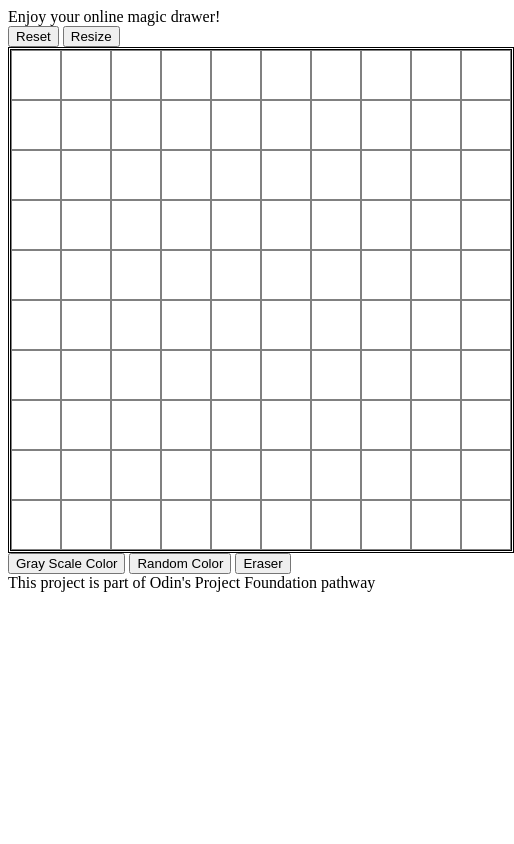
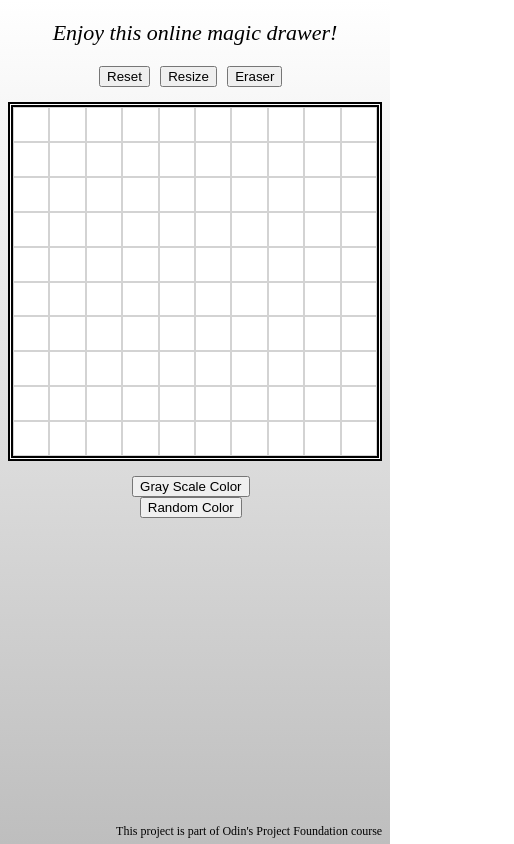
Before and after one commit to rzarroca/etch-a-skecth, a plain HTML site: page index.html in a window 390 px wide. Shown: the whole page, 514 px wide, since content can reach past the window. Drawn offline with Linux system fonts and the light colour scheme.

Commit message:
CSS responsive styles Added

```diff
--- a/index.html
+++ b/index.html
@@ -9,22 +9,24 @@
   <body>
 
 
-    <header>Enjoy your online magic drawer!</header>
+    <header>Enjoy this online magic drawer!</header>
 
     <div class="tools">
       <button type="button" name="reset">Reset</button>
       <button type="button" name="resize">Resize</button>
+      <button type="button" name="erase">Eraser</button>
     </div>
 
-    <div class="container"></div>
+    <div class="box">
+      <div class="container"></div>
+    </div>
 
     <div class="color">
       <button type="button" name="gray">Gray Scale Color</button>
       <button type="button" name="random">Random Color</button>
-      <button type="button" name="erase">Eraser</button>
     </div>
 
-    <footer>This project is part of Odin's Project Foundation pathway</footer>
+    <footer>This project is part of Odin's Project Foundation course</footer>
 
     <script src="script.js"></script>
 
--- a/style.css
+++ b/style.css
@@ -1,11 +1,70 @@
-.grid {
-  border: 1px solid gray;
+html {
+  height: 100%;
+  background-image: linear-gradient(rgba(190, 190, 190, 0),
+   rgba(190, 190, 190, 1));
+}
+
+header {
+font: italic 22px Serif;
+text-align: center;
+margin-bottom: 20px;
+margin-top: 20px;
+}
+
+footer {
+  font: 12px Serif;
+  position: absolute;
+  bottom: 5px;
+  right: 2vw;
+}
+
+.tools, .color {
+  display: flex;
+  flex-wrap: wrap;
+  justify-content: center;
+  padding-left: 20%;
+  padding-right: 25%;
+  margin-bottom: 15px;
+
+}
+
+button {
+  margin-left: 5%;
+}
+
+@media (max-width: 700px) {
+  .box {
+    width: 100%;
+    padding-top: 100%;
+    position: relative;
+  }
+
+  .container {
+    position: absolute;
+    top: 0;
+    left: 0;
+    bottom: 0;
+    right: 0;
+
+  }
+}
+
+@media (min-width: 700px) {
+  .container {
+    width: 650px;
+    height: 650px;
+  }
 }
 
 .container {
-  border: 3px double black;
-  width: 500px;
-  height: 500px;
+  margin: auto;
+  border: 5px double black;
+  background-color: white;
   display: grid;
   grid-template: repeat(var(--size), 1fr) / repeat(var(--size), 1fr);
+  margin-bottom: 15px;
 }
+
+.grid {
+  border: 1px solid lightgray;
+}
```
